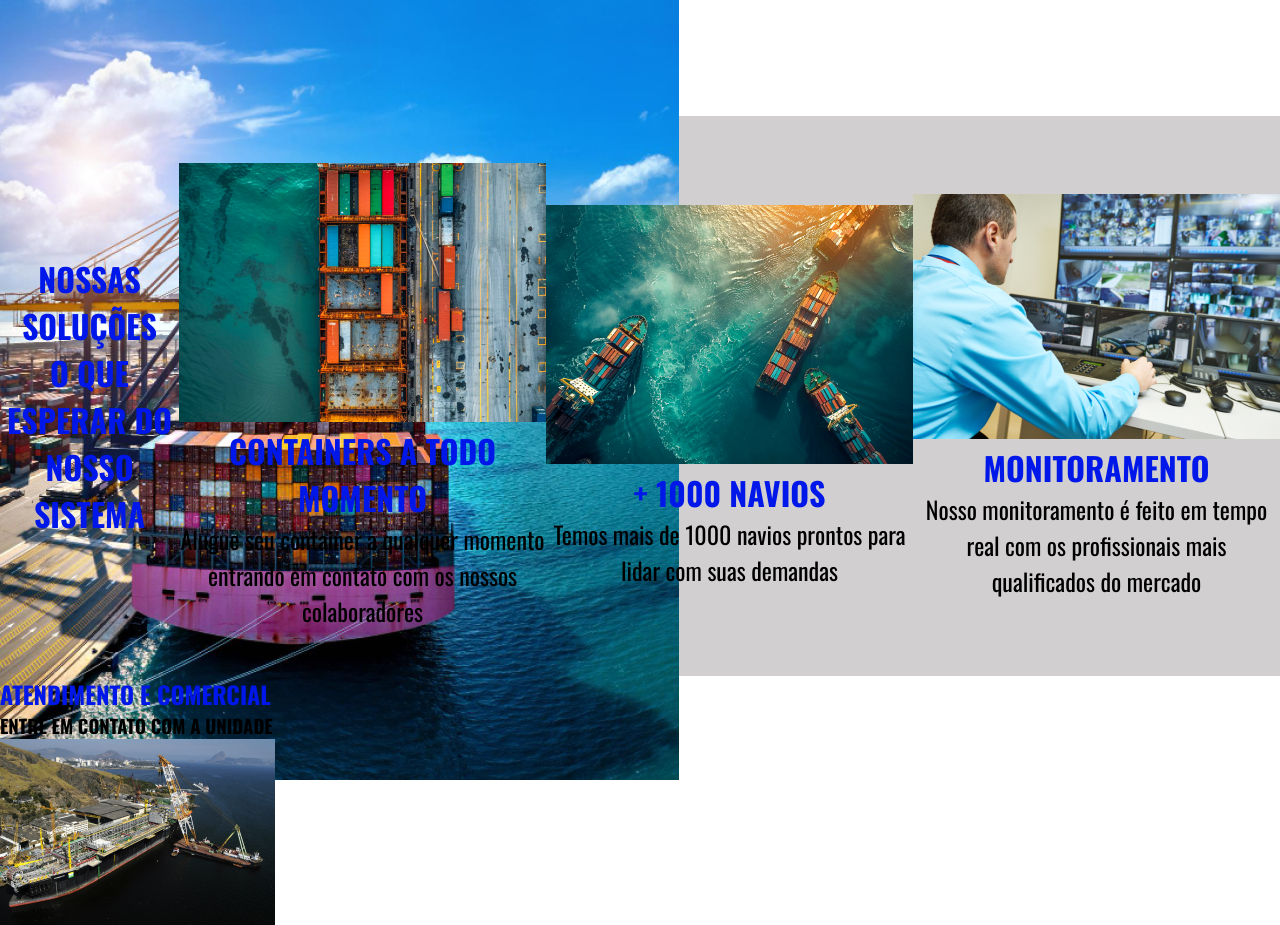
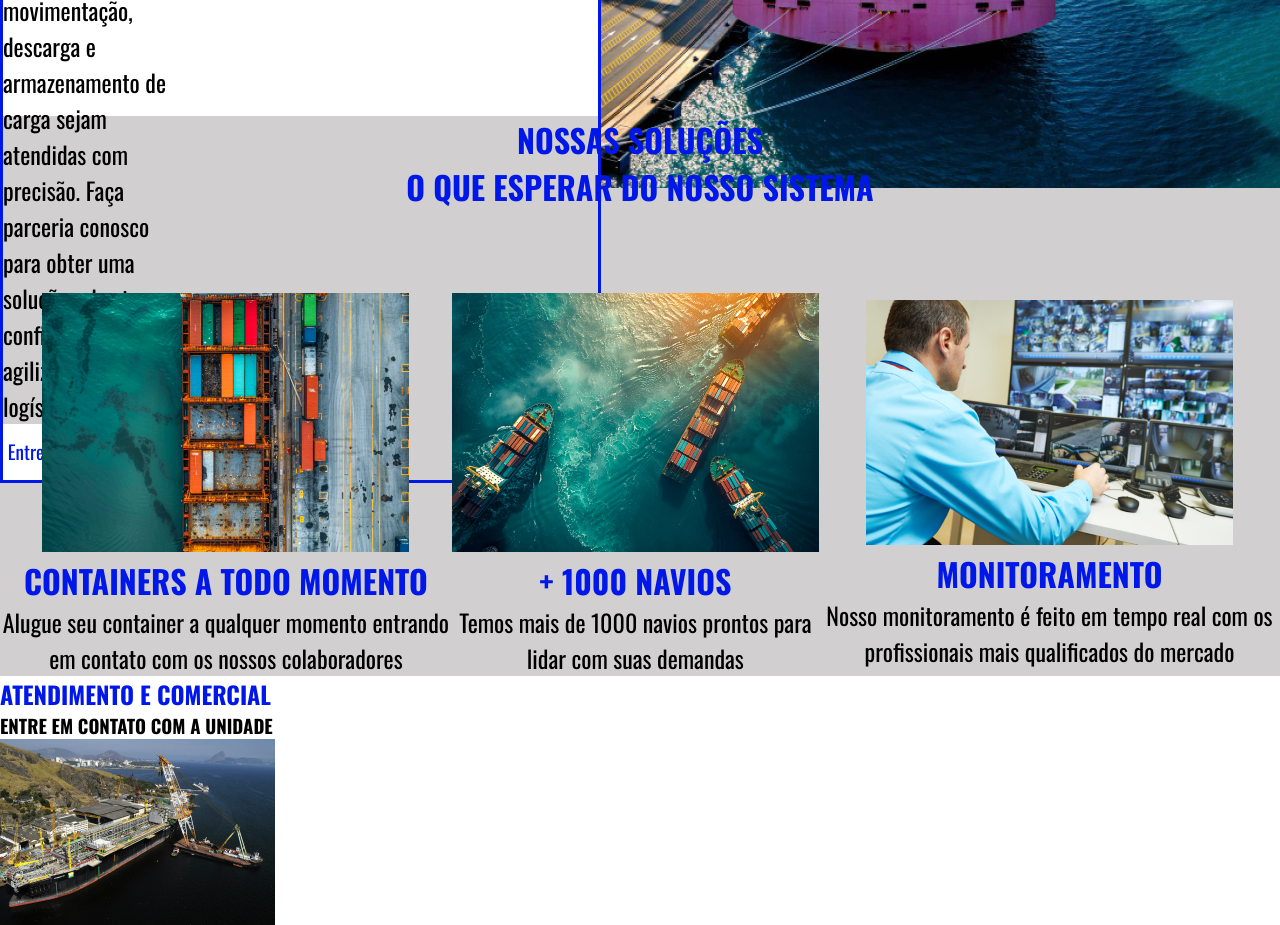
Before and after one commit to wisneysouza/Desafio-2, a plain HTML site: page index.html in a window 1280 px wide. Shown: the part 1284-2209 px from the top of the page. Drawn offline with nearby package versions, Linux system fonts and the light colour scheme.

Commit message:
Corrigindo estilização

```diff
--- a/index.html
+++ b/index.html
@@ -32,7 +32,7 @@
       </section>
 
       <section class="gestao-portuaria-integrada">
-        <h3>Gestão portuária integrada</h3>
+        <section><h3>Gestão portuária integrada</h3>
 
         <h2>Simplificando suas operações portuárias</h2>
 
@@ -45,13 +45,15 @@
           atendidas com precisão. Faça parceria conosco para obter uma solução
           robusta e confiável para agilizar seus fluxos logísitcos.
         </p>
+        <button>Entre em contato</button>
+        </section>
 
         <img
           src="imagem/imagem_gestao_portuaria.png"
           alt="Um navio de carga rosa, com muitos containers atracado no porto. "
         />
 
-        <button>Entre em contato</button>
+
       </section>
 
       <section class="solucoes">
@@ -59,6 +61,7 @@
           <h2>Nossas Soluções</h2>
           <h2>O que esperar do nosso sistema</h2>
         </div>
+        <section>
 
         <article class="container">
           <img src="imagem/img_box_1.png" alt="uma foto aera de um navio cargueiro atracado no porto" />
@@ -83,6 +86,7 @@
             qualificados do mercado
           </p>
         </article>
+        </section>
       </section>
 
       <section class="galeria">
--- a/style.scss
+++ b/style.scss
@@ -78,6 +78,10 @@ button {
   background-position: center;
   background-size: cover;
   font-family: "Oswald", sans-serif;
+  display: flex;
+  justify-content: center;
+  align-items: flex-start;
+  flex-direction: column;
   h1 {
     font-size: 6rem;
     font-weight: 700;
@@ -102,9 +106,11 @@ button {
 .gestao-portuaria-integrada {
   height: 80vh;
   display: flex;
-  flex-direction: column;
   justify-content: space-evenly;
-  align-items: flex-start;
+  align-items: center;
+  section{
+    border:solid #0017e9;
+    width: 50%;
     h2 {
       width: 50%;
       color: #000000;
@@ -130,16 +136,28 @@ button {
       font-size: 1.2rem;
       text-align: center;
       font-family: "Oswald", sans-serif;
+      font-weight: 400;
+      border: none;
     }
   }
 
+
+}
+
 .solucoes {
-  width: 100vw;
+  width: 100%;
   height: 70vh;
   background-color: rgb(209, 207, 207);
   display: flex;
   justify-content: space-between;
   align-items: center;
+  flex-direction: column;
+  section{
+    display: flex;
+    justify-content: space-around;
+    align-items: center;
+
+  }
   h2 {
     text-transform: uppercase;
     font-weight: 700;
@@ -152,7 +170,7 @@ button {
     font-size: 1.5rem;
     text-align: center;
     display: flex;
-    justify-content: row;
+    justify-content: space-around;
   }
 }
 .galeria {
```
Also changed, not shown: style.css, 1 other file. Lines whose indentation alone changed are shown as unchanged.
